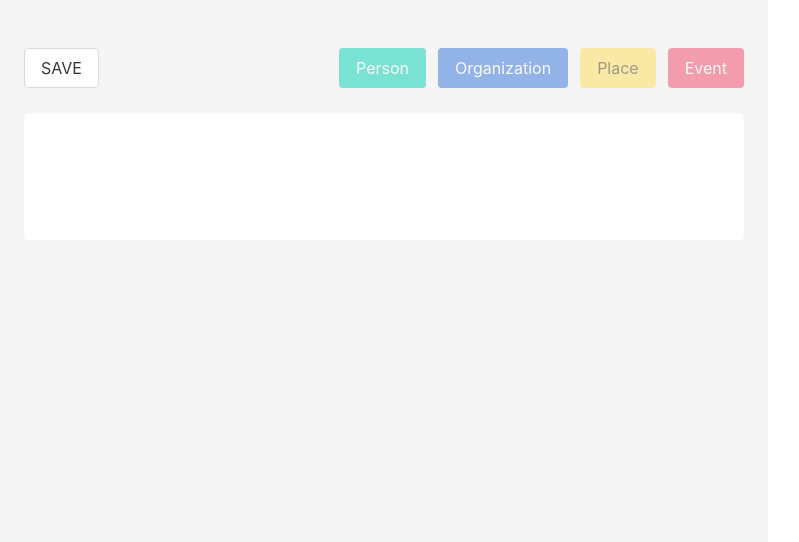
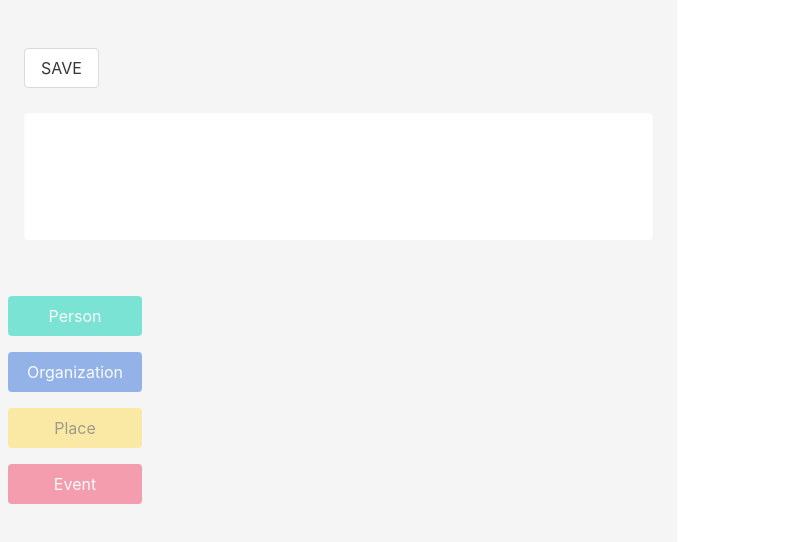
Before and after one commit to sormiston/frontend-challenge, a React (Create React App) app: page / in a window 1280 px wide. Shown: the top 542 px of the page, without its empty margins (0-799 px from the left). Built offline with nearby package versions, Linux system fonts and the light colour scheme.

Commit message:
todo cleanup

```diff
--- /dev/null
+++ b/src/ButtonBank.jsx
@@ -0,0 +1,21 @@
+import React from 'react'
+import styled from 'styled-components'
+
+const ButtonSection = styled.div`
+  position: fixed;
+  width: 150px;
+  height: 100vh;
+  left: ${props => props.xOffset}px;
+  display: flex;
+  flex-flow: column;
+  justify-content: center;
+`
+
+export default function ButtonBank(props) {
+  console.log(props.xOffset)
+  return (
+    <ButtonSection xOffset={props.xOffset}>
+      {props.children}
+    </ButtonSection>
+  )
+}
--- a/src/Layout.jsx
+++ b/src/Layout.jsx
@@ -1,5 +1,6 @@
-import React from 'react'
+import React, { useRef } from 'react'
 import styled from 'styled-components'
+// import ButtonBank from './ButtonBank'
 
 const Main = styled.main`
   height: inherit;
@@ -16,36 +17,60 @@ display: flex;
       max-width: revert;
       min-width: revert;
       width: revert;
-
-
     }
+  }
+  #divider {
+    min-width: 150px !important;
+    height: 100vh;
   }
 
   #annotate-section {
-  flex-grow: 1
+    width: 40%;
   }
 `
 
+const ButtonBank = styled.div`
+  position: fixed;
+  width: 150px;
+  height: 100vh;
+  left: ${(props) => props.xOffset}px;
+  display: flex;
+  flex-flow: column;
+  justify-content: center;
+`
+
 export default function Layout(props) {
+  const textSectionRef = useRef(null)
+
+  textSectionRef.current &&
+    console.log(textSectionRef.current.offsetWidth)
 
   return (
     <Main>
-      <section className="section has-background-light" id="text-section">
-        <div className="level">
-          <div className="level-left">
-            <div className="level-item">
-              {props.children[1]}
+      <section
+        ref={textSectionRef}
+        className='section has-background-light'
+        id='text-section'
+      >
+        <div className='level'>
+          <div className='level-left'>
+            <div className='level-item'>{props.children[1]}</div>
           </div>
-          </div>
-          <div className="level-right">
-            <div className="level-item">
-              {props.children[2]}
-            </div>
+          <div className='level-right'>
+            <div className='level-item'></div>
           </div>
         </div>
         {props.children[0]}
       </section>
-      <section className="section" id="annotate-section">
+      <section id='divider'></section>
+      <ButtonBank
+        xOffset={
+          textSectionRef.current && textSectionRef.current.offsetWidth
+        }
+      >
+        {props.children[2]}
+      </ButtonBank>
+      <section className='section' id='annotate-section'>
         {props.children[3]}
       </section>
     </Main>
--- a/src/Subcomponents/TagButton.jsx
+++ b/src/Subcomponents/TagButton.jsx
@@ -13,7 +13,7 @@ export default function TagButton({
   return (
     <button
     disabled={!selectionValid}
-      className={`button ml-3 is-${colorByTag(tag)}`}
+      className={`button m-2 is-${colorByTag(tag)}`}
     onClick={(e) => {
 
         dispatch({
```
Lines whose indentation alone changed are shown as unchanged.
